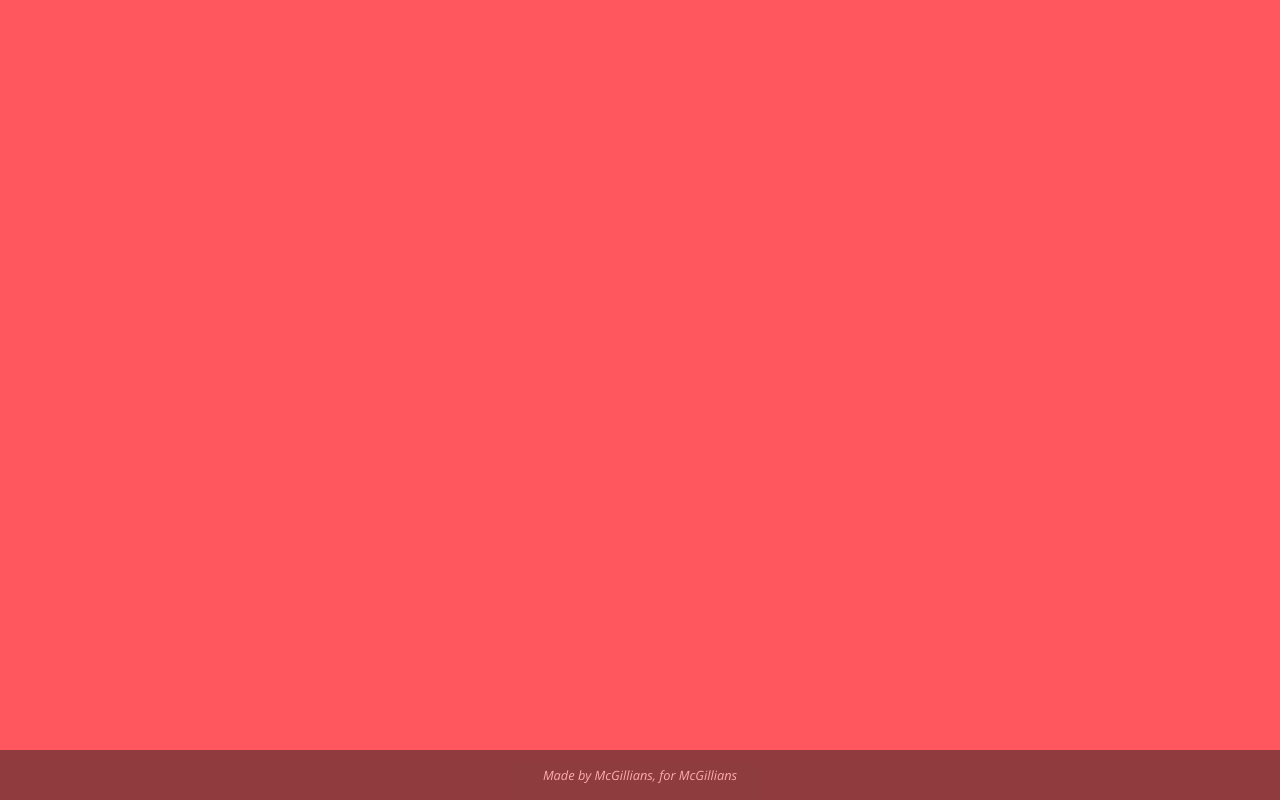
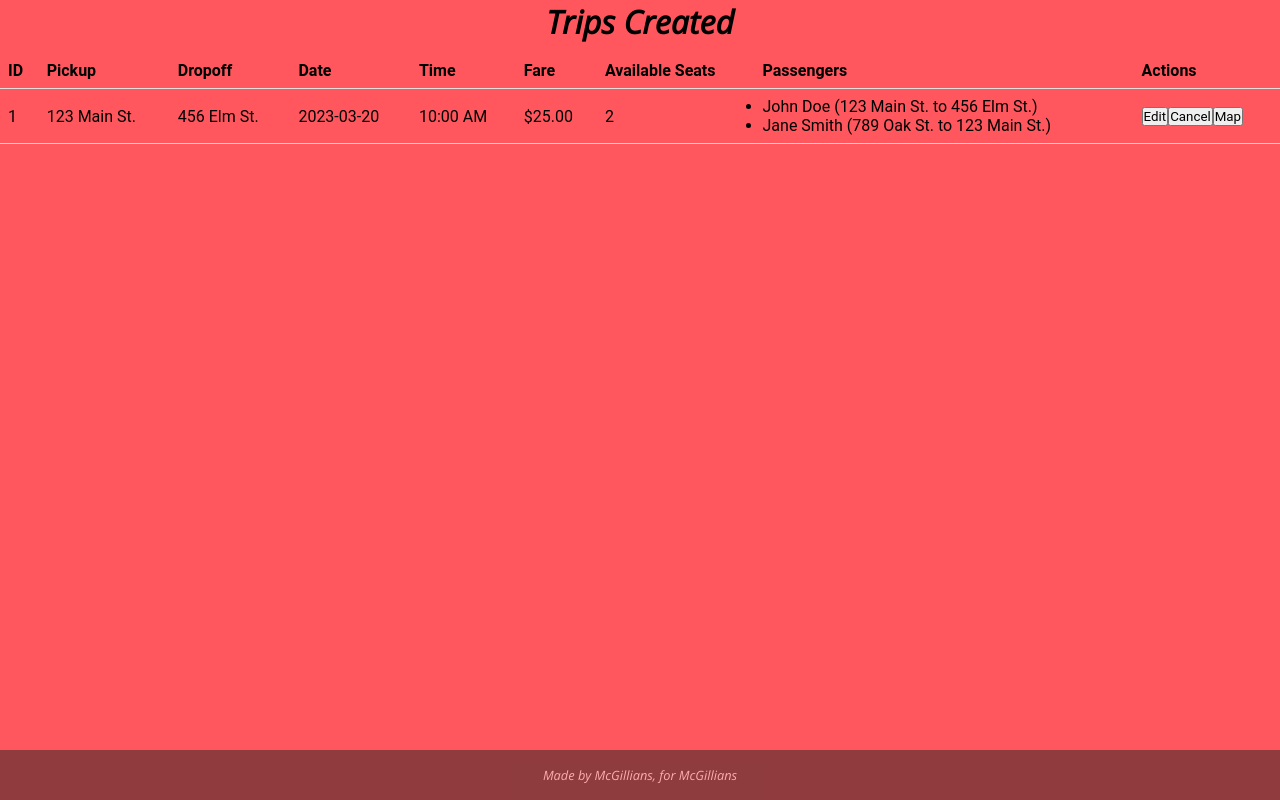
Before and after one commit to YazdanZ/McGill-ECSE428-Project, a React (Create React App) app in the folder frontend/: page /view-trips-as-driver in a window 1280 px wide. Built offline with nearby package versions, Linux system fonts and the light colour scheme.

Commit message:
Implemented Trips Created
Some fields may have to be added or removed

```diff
--- a/frontend/src/App.js
+++ b/frontend/src/App.js
@@ -9,6 +9,7 @@ import Create_Trip from './components/pages/Create_Trip'
 import TripDisplay from './components/pages/TripDisplay'
 import DisplayTripCost from './components/pages/DisplayTripCost'
 import AvailableDrivers from './components/pages/AvailableDrivers'
+import ViewTripsAsDriver from './components/pages/ViewTripsAsDriver'
 
 import './App.css'
 
@@ -27,6 +28,7 @@ export default function App() {
           <Route path='/display-trip-cost' element={<DisplayTripCost />} />
           <Route path='/trip-cost' element={<DisplayTripCost />} />
           <Route path='/display-trips' element={<AvailableDrivers />} />
+          <Route path='/view-trips-as-driver' element={<ViewTripsAsDriver />} />
         </Routes>
         <Footer />
       </div>
--- /dev/null
+++ b/frontend/src/components/pages/ViewTripsAsDriver.jsx
@@ -0,0 +1,107 @@
+import React from 'react';
+
+const ViewTripsCreatedAsDriver = () => {
+  const driverTrips = [
+    {
+      id: 1,
+      pickup: "123 Main St.",
+      dropoff: "456 Elm St.",
+      date: "2023-03-20",
+      time: "10:00 AM",
+      fare: 25.00,
+      availableSeats: 2,
+      passengers: [
+        {
+          name: "John Doe",
+          pickup: "123 Main St.",
+          dropoff: "456 Elm St.",
+          contact: "john.doe@example.com"
+        },
+        {
+          name: "Jane Smith",
+          pickup: "789 Oak St.",
+          dropoff: "123 Main St.",
+          contact: "jane.smith@example.com"
+        }
+      ]
+    },
+    // add more trips here as needed
+  ];
+
+  return (
+    <div>
+      <h1>Trips Created</h1>
+      <table>
+        <thead>
+          <tr>
+            <th>ID</th>
+            <th>Pickup</th>
+            <th>Dropoff</th>
+            <th>Date</th>
+            <th>Time</th>
+            <th>Fare</th>
+            <th>Available Seats</th>
+            <th>Passengers</th>
+            <th>Actions</th>
+          </tr>
+        </thead>
+        <tbody>
+          {driverTrips.map(trip => (
+            <tr key={trip.id}>
+              <td>{trip.id}</td>
+              <td>{trip.pickup}</td>
+              <td>{trip.dropoff}</td>
+              <td>{trip.date}</td>
+              <td>{trip.time}</td>
+              <td>${trip.fare.toFixed(2)}</td>
+              <td>{trip.availableSeats}</td>
+              <td>
+                <ul>
+                  {trip.passengers.map(passenger => (
+                    <li key={passenger.contact}>
+                      {passenger.name} ({passenger.pickup} to {passenger.dropoff})
+                    </li>
+                  ))}
+                </ul>
+              </td>
+              <td>
+                <button>Edit</button>
+                <button>Cancel</button>
+                <button>Map</button>
+              </td>
+            </tr>
+          ))}
+        </tbody>
+      </table>
+
+      <style jsx>{`
+        table {
+          width: 100%;
+          margin: 10px auto;
+          border-collapse: collapse;
+        }
+
+        th, td {
+          padding: 8px;
+          text-align: left;
+          border-bottom: 1px solid #ddd;
+        }
+
+        tr:nth-child(even) {
+          background-color: #f2f2f2;
+        }
+
+        tr:hover {
+          background-color: #ddd;
+        }
+
+        .container {
+          padding: 10px;
+          border: 1px solid #ccc;
+        }
+      `}</style>
+    </div>
+  );
+};
+
+export default ViewTripsCreatedAsDriver;
```
